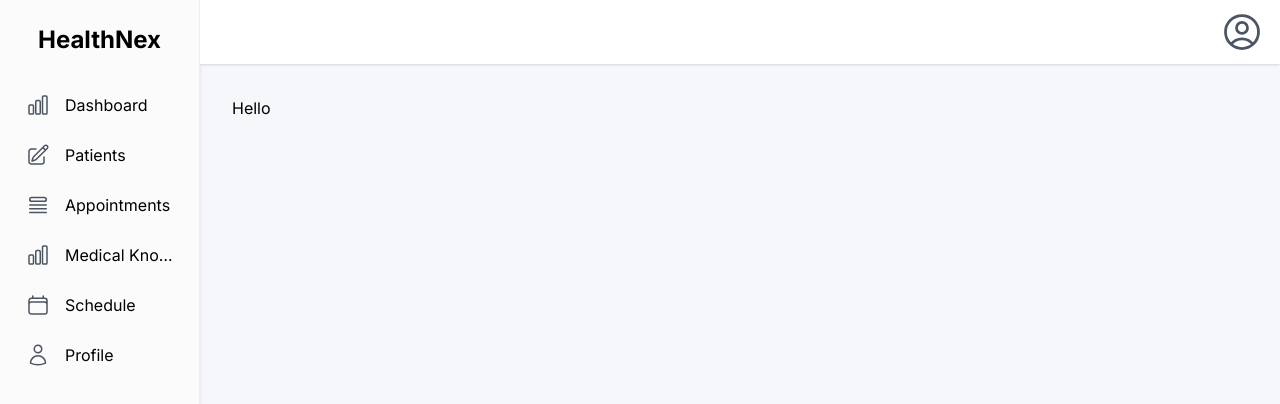
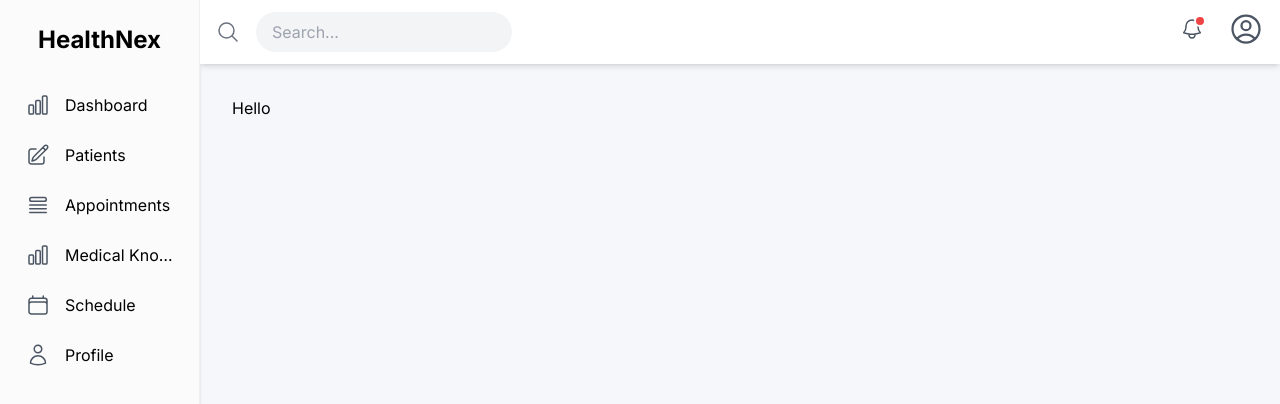
Before and after one commit to Shreshth12349/healthnex-frontend, a Next.js app: page / in a window 1280 px wide. Shown: the top 404 px of the page. Built offline with nearby package versions, Linux system fonts and the light colour scheme.

Commit message:
Updated top bar.

```diff
--- a/src/components/TopBar.tsx
+++ b/src/components/TopBar.tsx
@@ -1,13 +1,72 @@
-import { UserCircleIcon } from "@heroicons/react/24/outline";
+import {Menu, MenuButton, MenuItem, MenuItems} from '@headlessui/react';
+import {BellIcon, MagnifyingGlassIcon, UserCircleIcon} from "@heroicons/react/24/outline";
 
 export default function TopBar() {
-  return (
-    <div
-      className={
-        "bg-white h-16 shadow flex items-center top-0 sticky justify-end px-4"
-      }
-    >
-      <UserCircleIcon height={44} width={44} className={"stroke-gray-600"} />
-    </div>
-  );
+    return (
+        <div className="bg-white h-16 shadow-md flex items-center justify-between px-4 sticky top-0 z-50">
+            {/* Left side - Search bar */}
+            <div className="flex items-center space-x-4">
+                <MagnifyingGlassIcon className="h-6 w-6 text-gray-500"/>
+                <input
+                    type="text"
+                    placeholder="Search..."
+                    className="bg-gray-100 text-gray-700 placeholder-gray-400 focus:outline-none focus:ring-2 focus:ring-indigo-500 focus:bg-white rounded-full px-4 py-2 w-64"
+                />
+            </div>
+
+            {/*Right side - Notification and User Profile */}
+            <div className="flex items-center space-x-6">
+                {/* Notifications Dropdown */}
+                <Menu as="div" className="relative">
+                    <MenuButton className="relative">
+                        <BellIcon className="h-6 w-6 text-gray-600"/>
+                        {/* Notification Badge */}
+                        <span
+                            className="absolute top-0 right-0 block h-2 w-2 rounded-full ring-2 ring-white bg-red-500"/>
+                    </MenuButton>
+                    <MenuItems className="absolute right-0 mt-2 w-64 bg-white border rounded-md shadow-lg py-1 z-10">
+                        <MenuItem>
+                            <div className={"mx-2 my-1 rounded-md p-2 text-sm hover:bg-gray-300"}>
+                                You have 3 new notifications!
+                            </div>
+                        </MenuItem>
+                        <MenuItem>
+                            <div className={"mx-2 my-1 rounded-md p-2 text-sm hover:bg-gray-300"}>
+                                Meeting reminder in 10 mins
+                            </div>
+                        </MenuItem>
+                        <MenuItem>
+                            <div className={"mx-2 my-1 rounded-md p-2 text-sm hover:bg-gray-300"}>
+                                New patient booking confirmed
+                            </div>
+                        </MenuItem>
+                    </MenuItems>
+                </Menu>
+
+                {/* User Profile Dropdown */}
+                <Menu as="div" className="relative">
+                    <MenuButton>
+                        <UserCircleIcon height={36} width={36} className="stroke-gray-600"/>
+                    </MenuButton>
+                    <MenuItems className="absolute right-0 mt-2 w-48 bg-white border rounded-md shadow-lg py-1 z-10">
+                        <MenuItem>
+                            <div className={"mx-2 my-1 rounded-md p-2 text-sm hover:bg-gray-300"}>
+                                Profile
+                            </div>
+                        </MenuItem>
+                        <MenuItem>
+                            <div className={"mx-2 my-1 rounded-md p-2 text-sm hover:bg-gray-300"}>
+                                Settings
+                            </div>
+                        </MenuItem>
+                        <MenuItem>
+                            <div className={"mx-2 my-1 rounded-md p-2 text-sm hover:bg-gray-300"}>
+                                Logout
+                            </div>
+                        </MenuItem>
+                    </MenuItems>
+                </Menu>
+            </div>
+        </div>
+    );
 }
```
